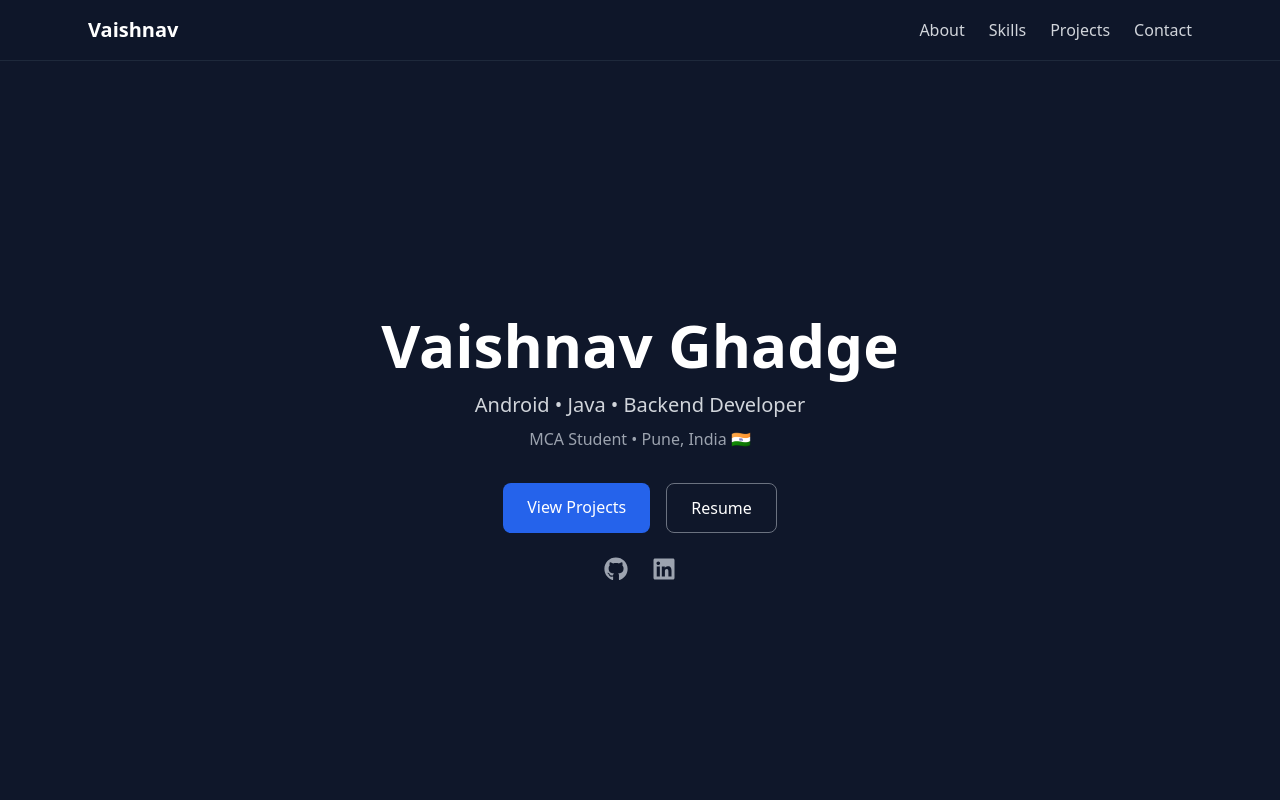
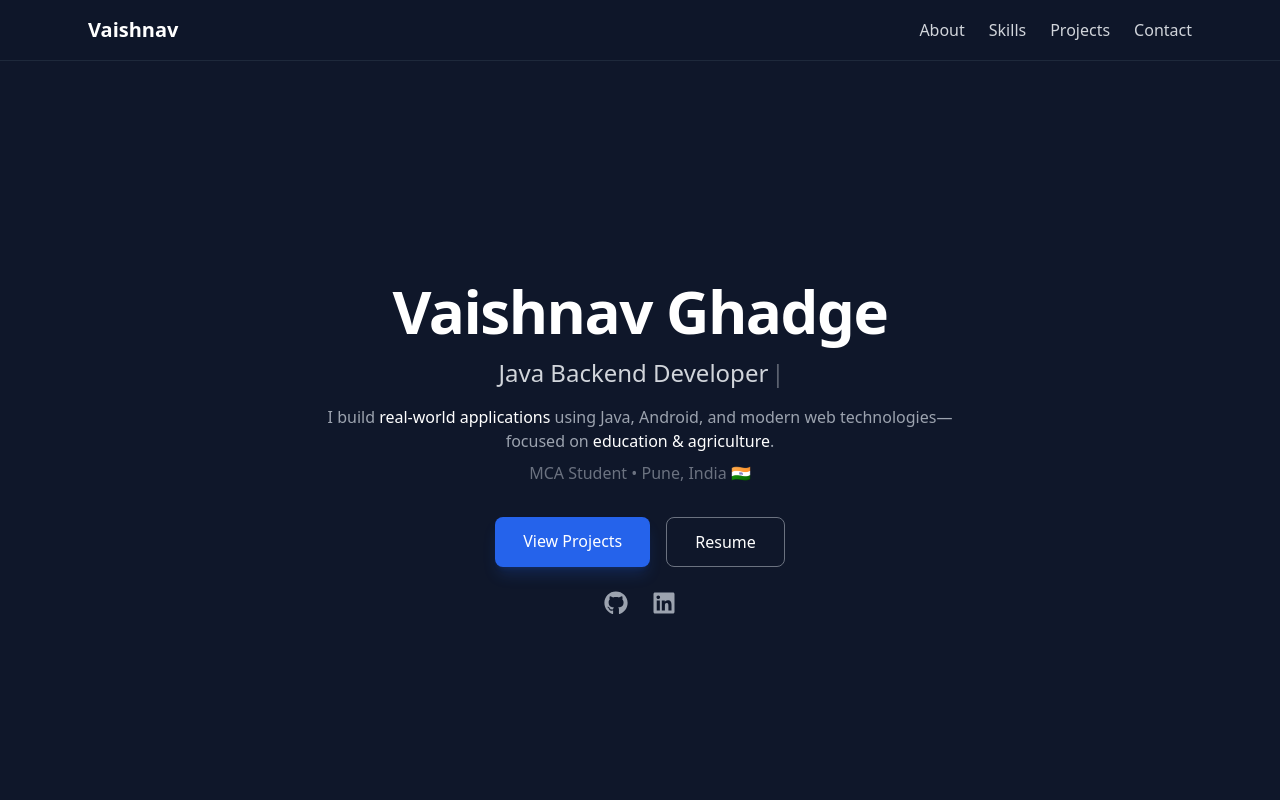
Before and after one commit to ItsVaishnav/vaishnav-portfolio, a React (Vite) app: page / in a window 1280 px wide. Shown: the top 800 px of the page. Built offline with nearby package versions, Linux system fonts and the light colour scheme; no server answers.

Commit message:
Skills section Updated

```diff
--- a/package.json
+++ b/package.json
@@ -15,7 +15,8 @@
     "framer-motion": "^12.29.0",
     "react": "^19.2.0",
     "react-dom": "^19.2.0",
-    "react-icons": "^5.5.0"
+    "react-icons": "^5.5.0",
+    "react-simple-typewriter": "^5.0.1"
   },
   "devDependencies": {
     "@eslint/js": "^9.39.1",
--- a/src/components/Hero.jsx
+++ b/src/components/Hero.jsx
@@ -1,58 +1,89 @@
 import { motion } from "framer-motion";
 import { FaGithub, FaLinkedin } from "react-icons/fa";
+import { Typewriter } from "react-simple-typewriter";
 
 export default function Hero() {
   return (
-    <section className="h-screen flex flex-col justify-center items-center text-center px-6 pt-24">
+    <section className="relative h-screen flex flex-col justify-center items-center text-center px-6 pt-24 overflow-hidden">
+      {/* Soft background glow */}
+      <div className="absolute inset-0 -z-10">
+        <div className="absolute -top-32 -left-32 w-96 h-96 bg-blue-600/20 rounded-full blur-3xl" />
+        <div className="absolute -bottom-32 -right-32 w-96 h-96 bg-cyan-500/20 rounded-full blur-3xl" />
+      </div>
 
       {/* Name */}
       <motion.h1
         initial={{ opacity: 0, y: 40 }}
         animate={{ opacity: 1, y: 0 }}
         transition={{ duration: 0.8 }}
-        className="text-5xl md:text-6xl font-bold"
+        className="text-5xl md:text-6xl font-extrabold tracking-tight"
       >
         Vaishnav Ghadge
       </motion.h1>
 
-      {/* Role */}
+      {/* Typing Roles */}
+      <motion.div
+        initial={{ opacity: 0 }}
+        animate={{ opacity: 1 }}
+        transition={{ delay: 0.3 }}
+        className="mt-4 text-xl md:text-2xl text-gray-300"
+      >
+        <Typewriter
+          words={[
+            "Android Developer",
+            "Java Backend Developer",
+            "React Developer",
+          ]}
+          loop
+          cursor
+          cursorStyle="|"
+          typeSpeed={70}
+          deleteSpeed={50}
+          delaySpeed={1500}
+        />
+      </motion.div>
+
+      {/* Value Statement */}
       <motion.p
         initial={{ opacity: 0 }}
         animate={{ opacity: 1 }}
-        transition={{ delay: 0.3 }}
-        className="mt-4 text-xl text-gray-300"
+        transition={{ delay: 0.6 }}
+        className="mt-4 max-w-2xl text-gray-400"
       >
-        Android • Java • Backend Developer
+        I build <span className="text-white font-medium">real-world applications</span> using
+        Java, Android, and modern web technologies—focused on
+        <span className="text-white font-medium"> education & agriculture</span>.
       </motion.p>
 
       {/* Location */}
       <motion.p
         initial={{ opacity: 0 }}
         animate={{ opacity: 1 }}
-        transition={{ delay: 0.6 }}
-        className="mt-2 text-gray-400"
+        transition={{ delay: 0.8 }}
+        className="mt-2 text-gray-500"
       >
         MCA Student • Pune, India 🇮🇳
       </motion.p>
 
-      {/* CTA Buttons */}
+      {/* CTAs */}
       <motion.div
         initial={{ opacity: 0, y: 20 }}
         animate={{ opacity: 1, y: 0 }}
-        transition={{ delay: 0.9 }}
+        transition={{ delay: 1.0 }}
         className="mt-8 flex gap-4"
       >
         <a
           href="#projects"
-          className="px-6 py-3 bg-blue-600 rounded-lg hover:bg-blue-700 transition"
+          className="px-7 py-3 bg-blue-600 rounded-lg hover:bg-blue-700 transition shadow-lg shadow-blue-600/20"
         >
           View Projects
         </a>
 
         <a
           href="/Vaishnav_Ghadge_Resume.pdf"
-          className="px-6 py-3 border border-gray-500 rounded-lg hover:bg-slate-800 transition"
           target="_blank"
+          rel="noreferrer"
+          className="px-7 py-3 border border-gray-500 rounded-lg hover:bg-slate-800 transition"
         >
           Resume
         </a>
@@ -65,10 +96,10 @@ export default function Hero() {
         transition={{ delay: 1.2 }}
         className="mt-6 flex gap-6 text-2xl text-gray-400"
       >
-        <a href="https://github.com/ItsVaishnav" target="_blank">
+        <a href="https://github.com/ItsVaishnav" target="_blank" rel="noreferrer">
           <FaGithub className="hover:text-white transition" />
         </a>
-        <a href="https://www.linkedin.com/in/vaishnav-ghadge/" target="_blank">
+        <a href="https://www.linkedin.com/in/vaishnav-ghadge/" target="_blank" rel="noreferrer">
           <FaLinkedin className="hover:text-white transition" />
         </a>
       </motion.div>
--- a/src/components/Skills.jsx
+++ b/src/components/Skills.jsx
@@ -5,34 +5,141 @@ import {
   FaAndroid,
   FaDatabase,
   FaGitAlt,
+  FaServer,
+  FaNodeJs,
+  FaPhp,
+  FaHtml5,
+  FaCss3Alt,
 } from "react-icons/fa";
+import { SiJavascript, SiPostman, SiMongodb, SiMysql, SiOracle } from "react-icons/si";
 
-const skills = [
+const skillGroups = [
+  {
+    title: "Languages & Core",
+    skills: [
       { name: "Java", icon: <FaJava /> },
+      { name: "JavaScript", icon: <SiJavascript /> },
+      { name: "SQL", icon: <FaDatabase /> },
+    ],
+  },
+  {
+    title: "Frontend",
+    skills: [
+      { name: "HTML", icon: <FaHtml5 /> },
+      { name: "CSS", icon: <FaCss3Alt /> },
+      { name: "Bootstrap", icon: <FaCss3Alt /> },
+      { name: "React.js", icon: <FaReact /> },
       { name: "Android", icon: <FaAndroid /> },
-  { name: "React", icon: <FaReact /> },
-  { name: "Spring Boot", icon: <FaDatabase /> },
-  { name: "Oracle / MySQL", icon: <FaDatabase /> },
-  { name: "MongoDB", icon: <FaDatabase /> },
-  { name: "Git & GitHub", icon: <FaGitAlt /> },
+    ],
+  },
+  {
+    title: "Backend",
+    skills: [
+      { name: "Node.js", icon: <FaNodeJs /> },
+      { name: "Express.js", icon: <FaServer /> },
+      { name: "Spring Boot", icon: <FaServer /> },
+      { name: "JSP", icon: <FaServer /> },
+      { name: "PHP", icon: <FaPhp /> },
+    ],
+  },
+  {
+    title: "Databases",
+    skills: [
+      { name: "MySQL", icon: <SiMysql /> },
+      { name: "MongoDB", icon: <SiMongodb /> },
+      { name: "Oracle", icon: <SiOracle /> },
+    ],
+  },
+  {
+    title: "Tools",
+    skills: [
+      { name: "Git", icon: <FaGitAlt /> },
+      { name: "GitHub", icon: <FaGitAlt /> },
+      { name: "Postman", icon: <SiPostman /> },
+    ],
+  },
 ];
+
+const containerVariants = {
+  hidden: {},
+  visible: {
+    transition: {
+      staggerChildren: 0.12,
+    },
+  },
+};
+
+const cardVariants = {
+  hidden: { opacity: 0, y: 25 },
+  visible: {
+    opacity: 1,
+    y: 0,
+    transition: { duration: 0.45 },
+  },
+};
 
 export default function Skills() {
   return (
-    <section id="skills" className="py-20 bg-slate-800">
-      <h2 className="text-3xl font-bold text-center mb-12">Skills</h2>
+    <section id="skills" className="py-24 bg-slate-800">
+      <div className="max-w-6xl mx-auto px-6">
 
-      <div className="grid grid-cols-2 md:grid-cols-4 gap-6 max-w-6xl mx-auto px-6">
-        {skills.map((skill, i) => (
+        <motion.h2
+          initial={{ opacity: 0, y: 20 }}
+          whileInView={{ opacity: 1, y: 0 }}
+          transition={{ duration: 0.6 }}
+          className="text-3xl font-bold text-center mb-6"
+        >
+          Technical Skills
+        </motion.h2>
+
+        <motion.p
+          initial={{ opacity: 0 }}
+          whileInView={{ opacity: 1 }}
+          transition={{ delay: 0.2 }}
+          className="text-center text-gray-400 mb-16 max-w-2xl mx-auto"
+        >
+          Technologies and tools I have used in academic, personal, and live projects.
+        </motion.p>
+
+        <motion.div
+          variants={containerVariants}
+          initial="hidden"
+          whileInView="visible"
+          className="grid md:grid-cols-2 gap-10"
+        >
+          {skillGroups.map((group, idx) => (
+            <div
+              key={idx}
+              className="bg-slate-900 rounded-2xl p-8 shadow-lg"
+            >
+              <h3 className="text-xl font-semibold mb-6 text-blue-400">
+                {group.title}
+              </h3>
+
+              <div className="grid grid-cols-2 gap-6">
+                {group.skills.map((skill, i) => (
                   <motion.div
                     key={i}
-            whileHover={{ scale: 1.1 }}
-            className="bg-slate-900 rounded-xl p-6 flex flex-col items-center justify-center gap-3 shadow-lg"
+                    variants={cardVariants}
+                    whileHover={{
+                      y: -6,
+                      boxShadow: "0 10px 25px rgba(59,130,246,0.25)",
+                    }}
+                    className="bg-slate-800 rounded-xl p-5 flex flex-col items-center justify-center gap-3 cursor-default"
                   >
-            <div className="text-4xl text-blue-500">{skill.icon}</div>
-            <p className="text-gray-200 font-medium">{skill.name}</p>
+                    <div className="text-4xl text-blue-500">
+                      {skill.icon}
+                    </div>
+                    <p className="text-gray-200 font-medium text-sm">
+                      {skill.name}
+                    </p>
                   </motion.div>
                 ))}
+              </div>
+            </div>
+          ))}
+        </motion.div>
+
       </div>
     </section>
   );
```
Also changed, not shown: 1 other file (tests, documents, lock files or other folders). Lines whose indentation alone changed are shown as unchanged.
